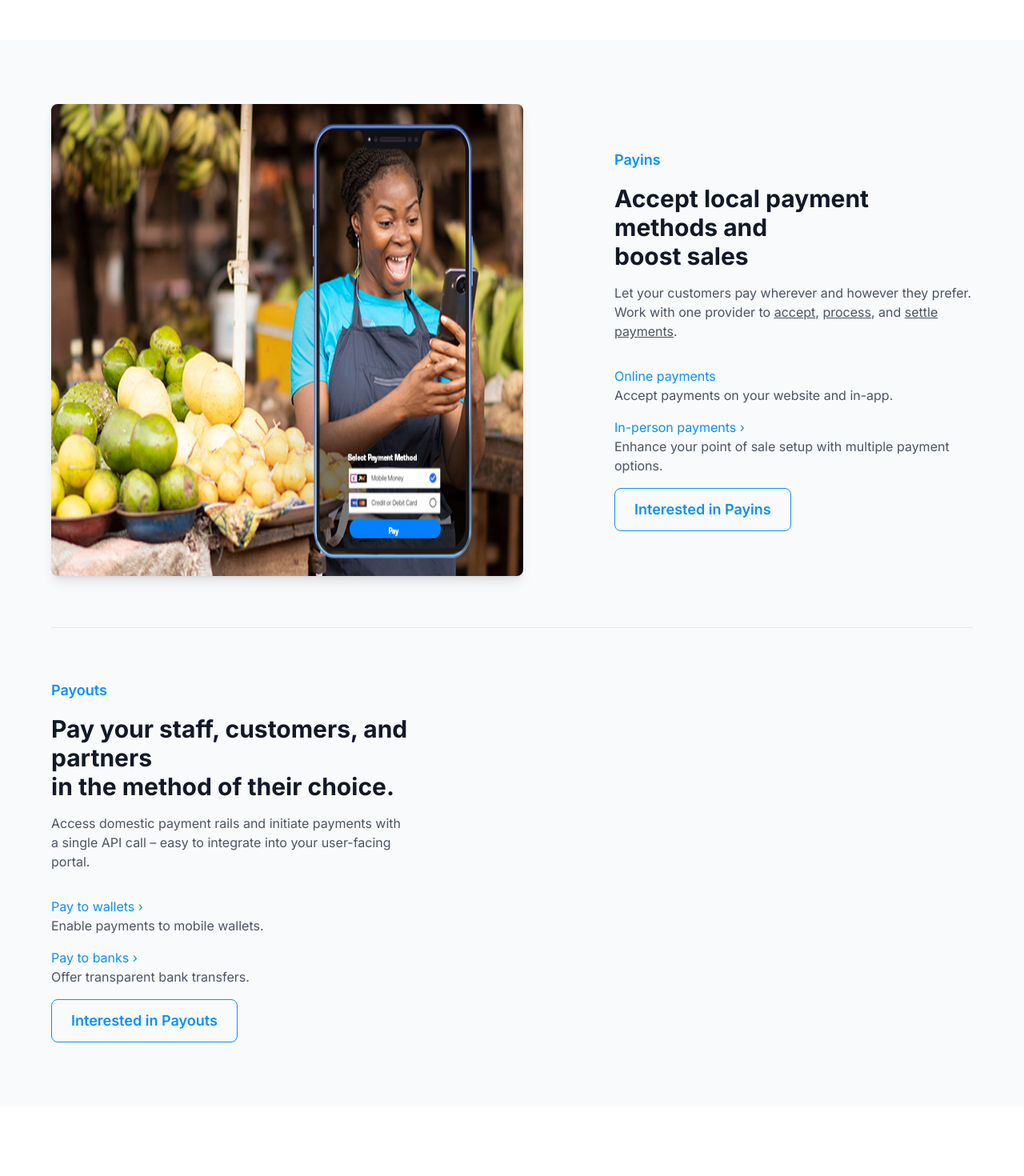
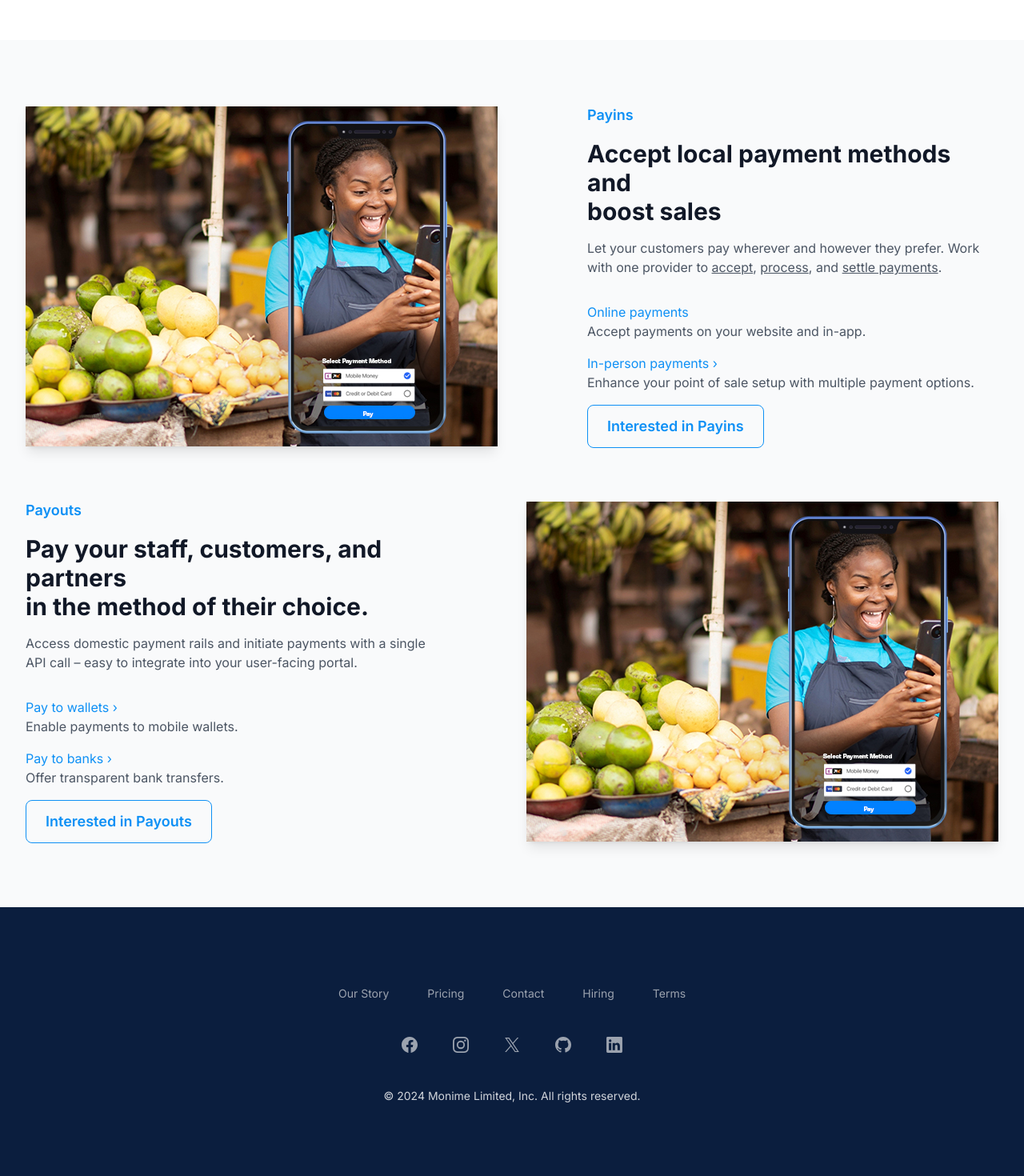
Before and after one commit to gridline1902/monime-website-tw, a Next.js app: page / in a window 1280 px wide. Shown: the part 1220-2690 px from the top of the page at 80% size. Built offline with nearby package versions, Linux system fonts and the light colour scheme; grey boxes are pictures that could not be loaded.

Commit message:
updates.....

```diff
--- a/src/app/_components/PartnersSection.tsx
+++ b/src/app/_components/PartnersSection.tsx
@@ -34,8 +34,7 @@
                                 src={image.src}
                                 alt={image.alt}
                                 fill
-                                className={`${image.index === 4 ? 'object-scale-down' : 'object-cover'
-                                    }`}
+                                className={`${image.index === 4 ? 'object-scale-down' : 'object-contain'} hover:transform hover:transition-transform hover:ease-in-out hover:-translate-y-4 hover:duration-300`}
                             />
                         </div>
                     ))}
--- a/src/app/_components/ProductsOverview.tsx
+++ b/src/app/_components/ProductsOverview.tsx
@@ -1,21 +1,18 @@
 import Image from "next/image";
 import MonimeWoman from '@/images/Monime-Website-1.jpg';
+import Link from "next/link";
 
 const ProductsOverview = () => {
     return (
-        <section className="flex justify-center items-center py-20 bg-gray-50">
-            <div className="container mx-auto max-w-6xl">
+        <section className="py-20 bg-gray-50">
+            <div className="container mx-auto px-4 sm:px-6 lg:px-8 max-w-4xl lg:max-w-7xl">
                 <div className="flex flex-col gap-16">
-                    <div className="flex flex-col lg:flex-row items-center gap-8">
-                        <div className="relative w-full max-w-lg lg:max-w-2xl aspect-w-16 aspect-h-9">
-                            <Image
-                                src={MonimeWoman}
-                                alt="monime-website"
-                                // layout="fill"
-                                // objectFit="cover"
-                                className="rounded-lg shadow-lg aspect-square"
-                            />
-                        </div>
+                    <div className="relative flex flex-col gap-28 mx-auto items-center justify-center lg:flex-row">
+                        <Image
+                            src={MonimeWoman}
+                            alt="monime-website"
+                            className="shadow-lg"
+                        />
                         <div className="flex flex-col gap-4 lg:w-1/2">
                             <h2 className="text-lg font-semibold text-[#0e90f5]">Payins</h2>
                             <h3 className="text-3xl font-bold text-gray-900">
@@ -35,28 +32,16 @@
                                 Enhance your point of sale setup with multiple payment options.
                             </p>
                             <div className="mt-auto">
-                                <a
+                                <Link
                                     href="/payins"
                                     className="inline-block px-6 py-3 border border-[#0e90f5] text-[#0e90f5] rounded-lg text-lg font-semibold hover:bg-[#0e90f5] hover:text-white transition-colors duration-200"
                                 >
                                     Interested in Payins
-                                </a>
+                                </Link>
                             </div>
                         </div>
                     </div>
-
-                    <hr className="border-gray-200" />
-
-                    <div className="flex flex-col lg:flex-row-reverse items-center gap-8">
-                        <div className="relative w-full max-w-lg lg:max-w-2xl aspect-w-16 aspect-h-9">
-                            <Image
-                                src="/Payouts.jpg"
-                                alt="monime-website"
-                                layout="fill"
-                                objectFit="cover"
-                                className="rounded-lg shadow-lg"
-                            />
-                        </div>
+                    <div className="relative flex flex-col gap-28 mx-auto items-center justify-center lg:flex-row">
                         <div className="flex flex-col gap-4 lg:w-1/2">
                             <h2 className="text-lg font-semibold text-[#0e90f5]">Payouts</h2>
                             <h3 className="text-3xl font-bold text-gray-900">
@@ -74,18 +59,23 @@
                                 Offer transparent bank transfers.
                             </p>
                             <div className="mt-auto">
-                                <a
+                                <Link
                                     href="/payouts"
-                                      className="inline-block px-6 py-3 border border-[#0e90f5] text-[#0e90f5] rounded-lg text-lg font-semibold hover:bg-[#0e90f5] hover:text-white transition-colors duration-200"
+                                    className="inline-block px-6 py-3 border border-[#0e90f5] text-[#0e90f5] rounded-lg text-lg font-semibold hover:bg-[#0e90f5] hover:text-white transition-colors duration-200"
                                 >
                                     Interested in Payouts
-                                </a>
+                                </Link>
                             </div>
                         </div>
+                        <Image
+                            src={MonimeWoman}
+                            alt="monime-website"
+                            className="shadow-lg"
+                        />
                     </div>
                 </div>
             </div>
-        </section>
+        </section >
     );
 }
 
--- a/src/components/common/Footer.tsx
+++ b/src/components/common/Footer.tsx
@@ -59,15 +59,16 @@
             ),
         },
         {
-            name: 'YouTube',
+            name: 'Linkedin',
             href: '#',
             icon: () => (
-                <svg fill="currentColor" viewBox="0 0 24 24" className="size-6">
-                    <path
-                        fillRule="evenodd"
-                        d="M19.812 5.418c.861.23 1.538.907 1.768 1.768C21.998 8.746 22 12 22 12s0 3.255-.418 4.814a2.504 2.504 0 0 1-1.768 1.768c-1.56.419-7.814.419-7.814.419s-6.255 0-7.814-.419a2.505 2.505 0 0 1-1.768-1.768C2 15.255 2 12 2 12s0-3.255.417-4.814a2.507 2.507 0 0 1 1.768-1.768C5.744 5 11.998 5 11.998 5s6.255 0 7.814.418ZM15.194 12 10 15V9l5.194 3Z"
-                        clipRule="evenodd"
-                    />
+                <svg
+                    fill="currentColor"
+                    className="size-6"
+                    viewBox="0 0 24 24"
+                    xmlns="http://www.w3.org/2000/svg"
+                    data-name="Layer 1">
+                    <path d="M20.47,2H3.53A1.45,1.45,0,0,0,2.06,3.43V20.57A1.45,1.45,0,0,0,3.53,22H20.47a1.45,1.45,0,0,0,1.47-1.43V3.43A1.45,1.45,0,0,0,20.47,2ZM8.09,18.74h-3v-9h3ZM6.59,8.48h0a1.56,1.56,0,1,1,0-3.12,1.57,1.57,0,1,1,0,3.12ZM18.91,18.74h-3V13.91c0-1.21-.43-2-1.52-2A1.65,1.65,0,0,0,12.85,13a2,2,0,0,0-.1.73v5h-3s0-8.18,0-9h3V11A3,3,0,0,1,15.46,9.5c2,0,3.45,1.29,3.45,4.06Z" />
                 </svg>
             ),
         },
@@ -78,24 +79,24 @@
 
 const Footer = () => {
     return (
-        <footer className="bg-white">
+        <footer className="bg-[#0b1e3e]">
             <div className="mx-auto max-w-7xl overflow-hidden px-6 py-20 sm:py-24 lg:px-8">
                 <nav aria-label="Footer" className="-mb-6 flex flex-wrap justify-center gap-x-12 gap-y-3 text-sm/6">
                     {navigation.main.map((item) => (
-                        <Link key={item.name} href={item.href} className="text-gray-600 hover:text-gray-900">
+                        <Link key={item.name} href={item.href} className="text-gray-400 hover:text-white">
                             {item.name}
                         </Link>
                     ))}
                 </nav>
                 <div className="mt-16 flex justify-center gap-x-10">
                     {navigation.social.map((item) => (
-                        <Link key={item.name} href={item.href} className="text-gray-600 hover:text-gray-800">
+                        <Link key={item.name} href={item.href} className="text-gray-400 hover:text-white">
                             <span className="sr-only">{item.name}</span>
                             <item.icon aria-hidden="true" />
                         </Link>
                     ))}
                 </div>
-                <p className="mt-10 text-center text-sm/6 text-gray-600">&copy; 2024 Monime Limited, Inc. All rights reserved.</p>
+                <p className="mt-10 text-center text-sm/6 text-gray-300">&copy; 2024 Monime Limited, Inc. All rights reserved.</p>
             </div>
         </footer>
     )
--- a/src/components/common/Navbar.tsx
+++ b/src/components/common/Navbar.tsx
@@ -81,13 +81,14 @@
     <header className="bg-white z-[9999px]">
       <nav aria-label="Global" className="mx-auto flex max-w-7xl items-center justify-between p-6 lg:px-8">
         <div className="flex lg:flex-1">
-          <Link href="#" className="-m-1.5 p-1.5">
+          <Link href="/" className="-m-1.5 p-1.5">
             <span className="sr-only">Monime</span>
             <Image
               alt="Monime Logo"
               src={MonimeLogo}
               width={100}
               height={100}
+              className='scale-150'
             />
           </Link>
         </div>
@@ -103,7 +104,7 @@
         </div>
         <PopoverGroup className="hidden lg:flex lg:gap-x-12">
           <Popover className="relative">
-            <PopoverButton className="flex items-center gap-x-1 text-sm/6 font-semibold text-gray-900">
+            <PopoverButton className="flex items-center gap-x-1 text-sm/6 font-semibold text-gray-900 focus:outline-none">
               Products
               <ChevronDownIcon aria-hidden="true" className="size-5 flex-none text-gray-400" />
             </PopoverButton>
@@ -151,9 +152,13 @@
           </Link>
 
           <Popover className="relative">
-            <PopoverButton className="flex items-center gap-x-1 text-sm/6 font-semibold text-gray-900">
+            {({ open }) => (
+              <>
+                <PopoverButton
+                  className="flex items-center gap-x-1 text-sm/6 font-semibold text-gray-900 focus:outline-none"
+                >
                   Company
-              <ChevronDownIcon aria-hidden="true" className="size-5 flex-none text-gray-400" />
+                  <ChevronDownIcon aria-hidden="true" className={"size-5 flex-none text-gray-400"} />
                 </PopoverButton>
                 <PopoverPanel
                   transition
@@ -178,6 +183,8 @@
                     ))}
                   </div>
                 </PopoverPanel>
+              </>
+            )}
           </Popover>
           <Link key="Developers" href="#" className="text-sm/6 font-semibold text-gray-900">
             Developers
@@ -199,8 +206,9 @@
               <Image
                 alt="Monime Logo"
                 src={MonimeLogo}
-                width={32}
-                height={32}
+                width={100}
+                height={100}
+                className='scale-150'
               />
             </Link>
             <button
```
Also changed, not shown: src/app/payins/page.tsx (added). Lines whose indentation alone changed are shown as unchanged.
